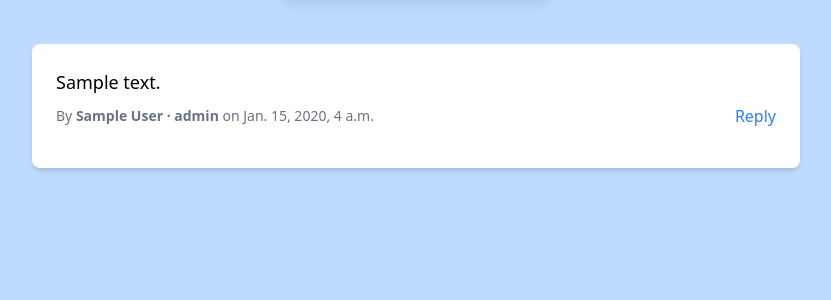
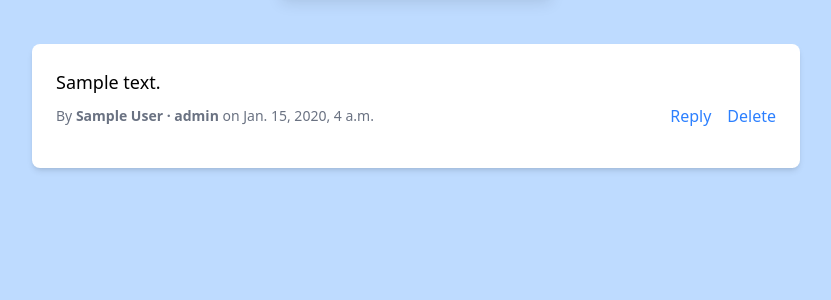
Before and after one commit to Galacticica/God-Talk-2.0, a Django app: page / in a window 1280 px wide. Shown: the part 296-596 px from the top of the page, without its empty margins (224-1055 px from the left). Run offline with Django 5.2, Linux system fonts and the light colour scheme; a user stored in the database is signed in; tables that the repository leaves empty hold one stand-in row (values such as "Sample post"); some libraries are stand-ins or nearby versions.

Commit message:
delete works, no likes yet

```diff
--- a/questions/urls.py
+++ b/questions/urls.py
@@ -5,4 +5,5 @@ urlpatterns = [
     path("", views.HomeView.as_view(), name="home_page"),
     path('ask/', views.ask_question_view, name='ask_question_page'),
     path('ask/<int:parent_id>/', views.ask_question_view, name='ask_question_page'),
+    path('delete/<int:message_id>/', views.delete_message, name='delete_message'),
 ]
--- a/questions/views.py
+++ b/questions/views.py
@@ -2,7 +2,7 @@ from django.contrib.auth.mixins import LoginRequiredMixin
 from django.http import HttpResponse
 from django.template import loader
 from django.db.models import Q
-from django.shortcuts import render, redirect
+from django.shortcuts import render, redirect, get_object_or_404
 from django.views import View
 from .forms import AskQuestionForm
 from .models import Message
@@ -38,3 +38,9 @@ def ask_question_view(request, parent_id=None):
     else:
         form = AskQuestionForm()
     return render(request, 'questions/ask_question.html', {'form': form})
+
+@login_required(login_url="/account/login/")
+def delete_message(request, message_id):
+    message = get_object_or_404(Message, id=message_id, author=request.user)
+    message.delete()
+    return redirect('/')
--- a/templates/questions/home.html
+++ b/templates/questions/home.html
@@ -20,10 +20,16 @@
                         <p class="text-sm text-gray-500">
                             By <span class="font-semibold">{{ message.author }} {% if message.author.role %} · {{ message.author.role }} {% endif %}</span> on {{ message.timestamp }}
                         </p>
-                        <a href="{% url 'ask_question_page' message.id %}"
-                           class="text-blue-500 hover:underline">
-                            Reply
-                        </a>
+                        <div class="flex items-center space-x-4">
+                            <a href="{% url 'ask_question_page' message.id %}" class="text-blue-500 hover:underline">
+                                Reply
+                            </a>
+                            {% if message.author.id == user.id %}
+                                <a href="{% url 'delete_message' message.id %}" class="text-blue-500 hover:underline">
+                                    Delete
+                                </a>
+                            {% endif %}
+                        </div>
                     </div>
                     {% if message.replies.all %}
                         <button class="mt-4 text-blue-500 hover:underline" onclick="toggleReplies('replies-{{ message.id }}')">
@@ -39,10 +45,16 @@
                                         <p class="text-sm text-gray-500">
                                             By <span class="font-semibold">{{ reply.author }} {% if reply.author.role %} · {{ reply.author.role }} {% endif %}</span> on {{ reply.timestamp }}
                                         </p>
-                                        <a href="{% url 'ask_question_page' reply.id %}"
-                                           class="text-blue-500 hover:underline">
-                                            Reply
-                                        </a>
+                                        <div class="flex items-center space-x-4">
+                                            <a href="{% url 'ask_question_page' reply.id %}" class="text-blue-500 hover:underline">
+                                                Reply
+                                            </a>
+                                            {% if message.author.id == user.id %}
+                                                <a href="{% url 'delete_message' reply.id %}" class="text-blue-500 hover:underline">
+                                                    Delete
+                                                </a>
+                                            {% endif %}
+                                        </div>
                                     </div>
                                     {% if reply.replies.all %}
                                         <button class="mt-4 text-blue-500 hover:underline" onclick="toggleReplies('replies-{{ reply.id }}')">
```
Also changed, not shown: templates/questions/replies.html (+10 -4 lines).
